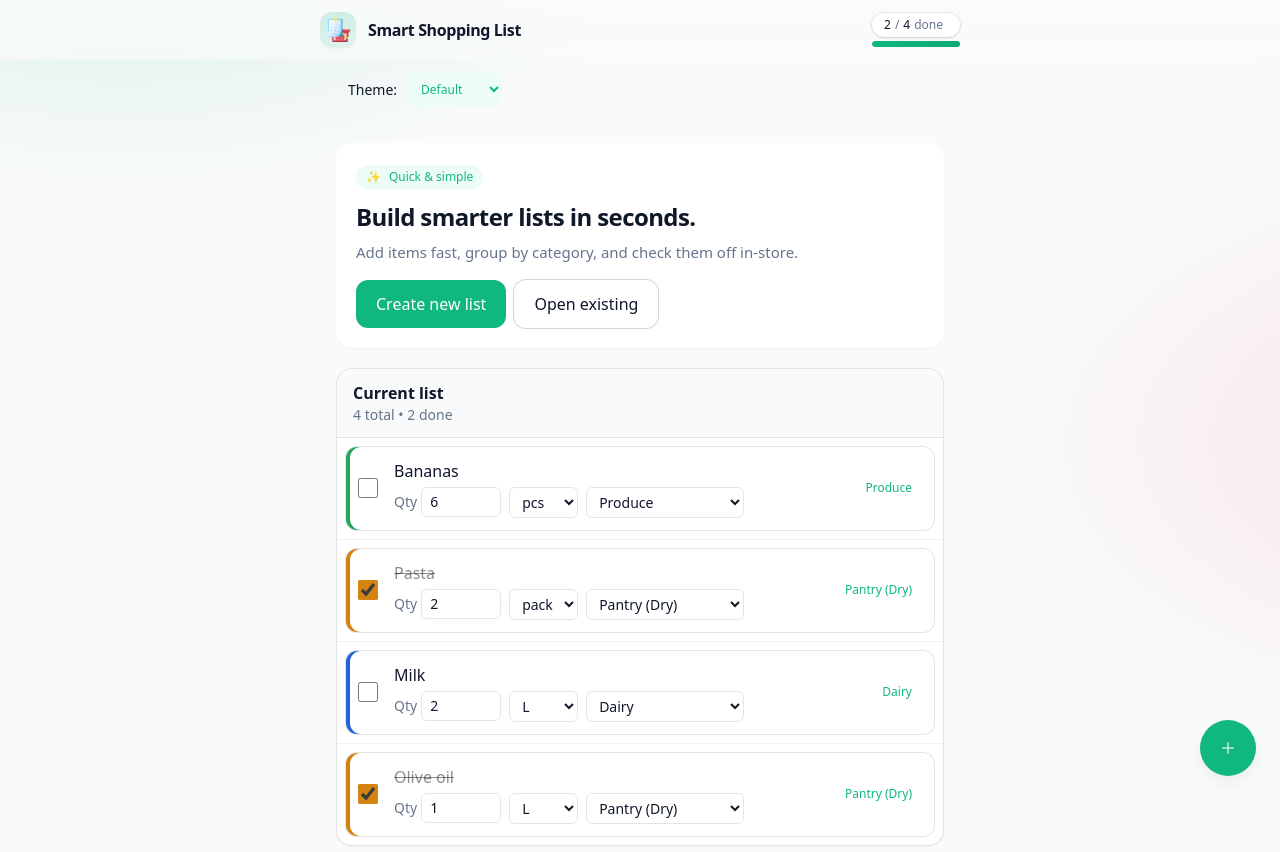
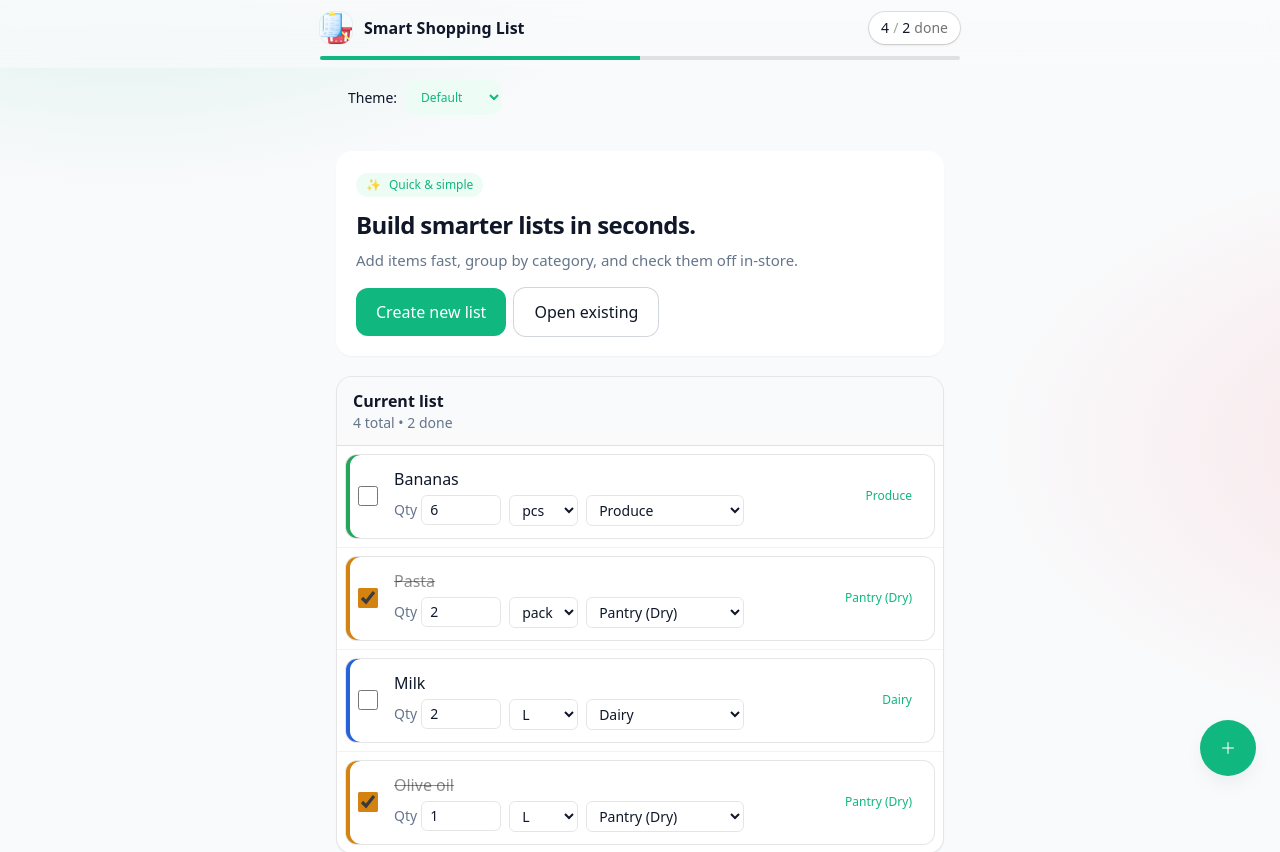
Before and after one commit to Kalikian/smart-shopping-list-frontend, a React (Vite) app: page / in a window 1280 px wide. Shown: the top 852 px of the page. Built offline with nearby package versions, Linux system fonts and the light colour scheme.

Commit message:
fix(ui): correct header counters and progress (show total on left, done on right)

```diff
--- a/src/components/AppHeader.tsx
+++ b/src/components/AppHeader.tsx
@@ -1,66 +1,61 @@
 // src/components/AppHeader.tsx
 // Mobile-first top bar with logo, title and live counter.
-// NOTE: We now display LEFT = total items, RIGHT = done items.
+// - Shows TOTAL on the left and DONE on the right (as requested)
+// - Progress bar reflects done/total
+// - Colors come from theme.css tokens (accent + neutrals)
 
 import logoPng from "../assets/icons/listIcon.png";
 
 type AppHeaderProps = {
-  /** Total number of items in the current list (shown on the LEFT) */
-  open: number; // ← kept name for compatibility; interpreted as totalCount
-  /** Number of completed items (shown on the RIGHT) */
-  total: number; // ← kept name for compatibility; interpreted as doneCount
+  /** Number of items not completed yet */
+  open: number;
+  /** Total number of items in the current list */
+  total: number;
   /** Optional title override (defaults to app name) */
   title?: string;
 };
 
 export default function AppHeader({ open, total, title = "Smart Shopping List" }: AppHeaderProps) {
-  // Interpret props: open = totalCount, total = doneCount
-  const totalCount = open;
-  const doneCount = total;
-
-  // Progress is done / total
-  const pct = totalCount > 0 ? Math.round((doneCount / totalCount) * 100) : 0;
+  const done = Math.max(0, total - open);
+  const pct = total > 0 ? Math.round((done / total) * 100) : 0;
 
   return (
     <header className="appbar safe-x">
       <div className="mx-auto max-w-screen-sm flex items-center justify-between py-3">
         {/* Brand */}
         <div className="flex items-center gap-3">
-          {/* Logo badge */}
-          <div
-            className="grid place-items-center w-9 h-9 rounded-xl shadow-sm"
-            style={{
-              background: "linear-gradient(180deg, hsl(var(--accent) / 0.18), hsl(var(--accent) / 0.10))",
-              boxShadow: "var(--shadow-sm)",
-            }}
+          <img
+            src={logoPng}
+            alt=""
+            className="size-8 rounded-xl ring-1 ring-black/5 object-contain"
             aria-hidden
-          >
-            <img src={logoPng} alt="" className="w-6 h-6 object-contain" />
-          </div>
-
-          <h1 className="text-base font-semibold tracking-tight">{title}</h1>
+          />
+          <h1 className="text-base font-semibold">{title}</h1>
         </div>
 
-        {/* Counter pill */}
-        <div className="min-w-[88px]">
-          <div className="rounded-full px-3 py-1 text-xs font-medium bg-white shadow-sm ring-1 ring-black/5 text-[hsl(var(--text))]">
-            {/* Example: 4 / 2 done */}
-            <span className="tabular-nums">{totalCount}</span>
-            <span className="mx-1 text-[hsl(var(--muted))]">/</span>
-            <span className="tabular-nums">{doneCount}</span>
-            <span className="ml-1 text-[hsl(var(--muted))]">done</span>
+        {/* Counter chip: TOTAL / DONE */}
+        <div className="flex items-center gap-3">
+          <div
+            className="px-3 py-1.5 rounded-full text-sm bg-white ring-1 ring-black/10 shadow-sm"
+            aria-label={`Total ${total}, Done ${done}`}
+            title={`Total ${total} • Done ${done}`}
+          >
+            <span className="tabular-nums">{total}</span>
+            <span className="mx-1 text-neutral-400">/</span>
+            <span className="tabular-nums">{done}</span>
+            <span className="ml-1 text-neutral-500">done</span>
           </div>
+        </div>
+      </div>
 
-          {/* Tiny progress bar */}
-          <div className="mt-1 h-1.5 overflow-hidden rounded-full bg-black/10">
-            <div
-              className="h-full rounded-full"
-              style={{
-                width: `${pct}%`,
-                background: "linear-gradient(90deg, hsl(var(--accent)), hsl(var(--accent-600)))",
-              }}
-            />
-          </div>
+      {/* Mini progress bar */}
+      <div className="mx-auto max-w-screen-sm pb-2">
+        <div className="h-1 w-full bg-black/10 rounded-full overflow-hidden">
+          <div
+            className="h-full bg-[hsl(var(--accent))] transition-[width] duration-300"
+            style={{ width: `${pct}%` }}
+            aria-hidden
+          />
         </div>
       </div>
     </header>
--- a/src/components/ThemeSwitcher.tsx
+++ b/src/components/ThemeSwitcher.tsx
@@ -1,25 +1,40 @@
 import { useEffect, useMemo, useState } from "react";
 
-const THEMES = ["", "theme-forest", "theme-ocean", "theme-lavender", "theme-sunset", "theme-mint", "theme-paper", "theme-candy"] as const;
-type Theme = (typeof THEMES)[number]; // "" = default (kein Theme)
+// All available theme class names ("" means default/no theme)
+const THEMES = [
+  "",
+  "theme-forest",
+  "theme-ocean",
+  "theme-lavender",
+  "theme-sunset",
+  "theme-mint",
+  "theme-paper",
+  "theme-candy",
+] as const;
+
+type Theme = (typeof THEMES)[number];
 
 function applyTheme(theme: Theme) {
-  const root = document.documentElement; // <html>
-  // alle Themes entfernen
-  THEMES.forEach(t => t && root.classList.remove(t));
-  // neues setzen
+  // Apply theme class on <html> so it affects the whole app
+  const root = document.documentElement;
+  THEMES.forEach((t) => t && root.classList.remove(t));
   if (theme) root.classList.add(theme);
 }
 
 export default function ThemeSwitcher() {
-  const [theme, setTheme] = useState<Theme>(() => (localStorage.getItem("theme") as Theme) || "");
+  // Read persisted theme or fall back to default
+  const [theme, setTheme] = useState<Theme>(
+    () => (localStorage.getItem("theme") as Theme) || ""
+  );
 
   useEffect(() => {
     applyTheme(theme);
     localStorage.setItem("theme", theme);
   }, [theme]);
 
-  const niceName = useMemo(() => ({
+  const niceName = useMemo(
+    () =>
+      ({
         "": "Default",
         "theme-forest": "Forest",
         "theme-ocean": "Ocean",
@@ -28,7 +43,9 @@ export default function ThemeSwitcher() {
         "theme-mint": "Mint",
         "theme-paper": "Paper",
         "theme-candy": "Candy",
-  } as Record<string, string>), []);
+      }) as Record<string, string>,
+    []
+  );
 
   return (
     <div className="flex items-center gap-2 p-3">
@@ -38,7 +55,7 @@ export default function ThemeSwitcher() {
         value={theme}
         onChange={(e) => setTheme(e.target.value as Theme)}
       >
-        {THEMES.map(t => (
+        {THEMES.map((t) => (
           <option key={t || "default"} value={t}>
             {niceName[t || ""]}
           </option>
```
Also changed, not shown: src/styles/theme.css (+5 -5 lines). Lines whose indentation alone changed are shown as unchanged.
